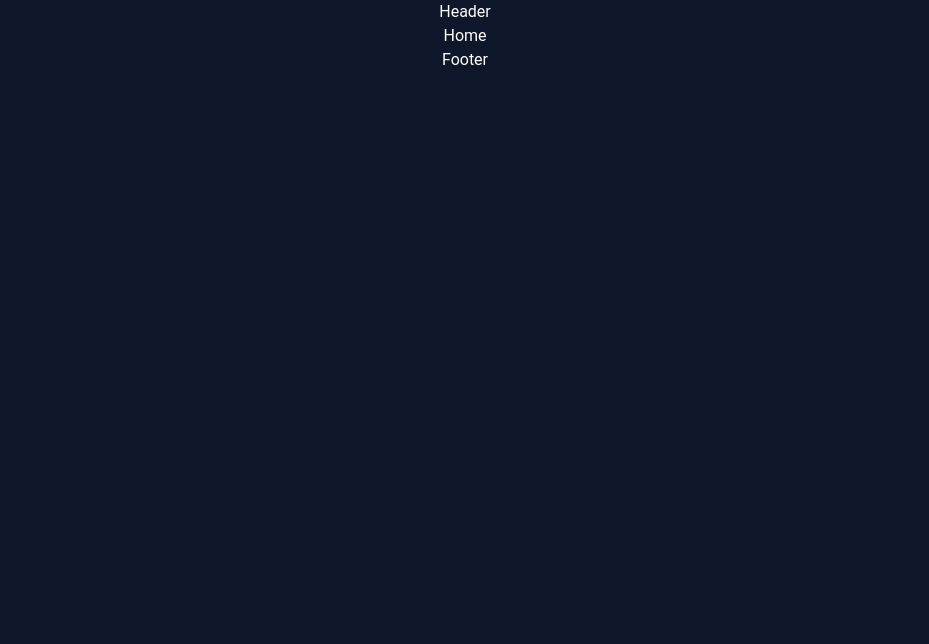
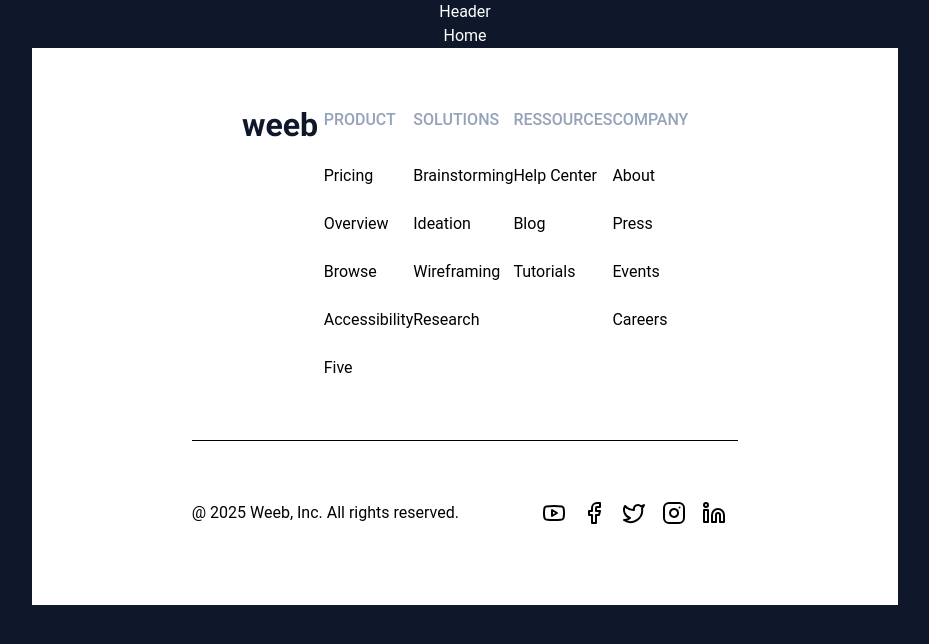
Before and after one commit to PierreSaumet/DST-P1, a React (Vite) app in the folder frontend/: page / in a window 1280 px wide. Shown: the top 644 px of the page, without its empty margins (175-1104 px from the left). Built offline with nearby package versions, Linux system fonts and the light colour scheme.

Commit message:
update(footer): add all text and colones. Need better display

```diff
--- a/frontend/src/Layout.jsx
+++ b/frontend/src/Layout.jsx
@@ -5,7 +5,7 @@ import Footer from "./components/Footer";
 
 function Layout() {
   return (
-    <div class="min-h-screen bg-layout-bg text-white font-roboto flex flex-col items-center">
+    <div class="min-h-screen flex flex-col items-center font-roboto bg-layout-bg text-white ">
       <Header />
       <main>
         <Outlet />
--- a/frontend/src/components/Footer.jsx
+++ b/frontend/src/components/Footer.jsx
@@ -1,7 +1,57 @@
+import { Link } from "react-router-dom";
+
+import { Youtube, Facebook, Twitter, Instagram, Linkedin } from "lucide-react";
+import Logo from "../assets/Links.png";
+
+
 function Footer() {
   return (
-    <div>
-      Footer
+    <div class="bg-white text-black px-2 lg:px-40 pb-5">
+      <div class="flex flex-col lg:flex-row  justify-between content-center px-[50px]">
+        <div class="my-2 lg:my-10 flex flex-col justify-content items-center">
+          <img src={Logo} alt="Weeb logo" class="my-5"/>
+        </div>
+
+        <div class="flex flex-col text-base font-normal my-2 lg:my-10">
+          <h2 class="font-medium text-blue-gray my-5">PRODUCT</h2>
+          <Link class="my-3">Pricing</Link>
+          <Link class="my-3">Overview</Link>
+          <Link class="my-3">Browse</Link>
+          <Link class="my-3">Accessibility</Link>
+          <Link class="my-3">Five</Link>
+        </div>
+        <div class="flex flex-col text-base font-normal my-2 lg:my-10">
+          <h2 class="font-medium text-blue-gray my-5">SOLUTIONS</h2>
+          <Link class="my-3">Brainstorming</Link>
+          <Link class="my-3">Ideation</Link>
+          <Link class="my-3">Wireframing</Link>
+          <Link class="my-3">Research</Link>
+        </div>
+        <div class="flex flex-col text-base font-normal my-2 lg:my-10">
+          <h2 class="font-medium text-blue-gray my-5">RESSOURCES</h2>
+          <Link class="my-3">Help Center</Link>
+          <Link class="my-3">Blog</Link>
+          <Link class="my-3">Tutorials</Link>
+        </div>
+        <div class="flex flex-col text-base font-normal my-2 lg:my-10">
+          <h2 class="font-medium text-blue-gray my-5">COMPANY</h2>
+          <Link class="my-3">About</Link>
+          <Link class="my-3">Press</Link>
+          <Link class="my-3">Events</Link>
+          <Link class="my-3">Careers</Link>
+        </div>
+      </div>
+
+      <div class="flex flex-col lg:flex-row lg:justify-between items-center border-t py-15 mt-2">
+        <h2 class="">@ 2025 Weeb, Inc. All rights reserved.</h2>
+        <div class="flex flex-row my-5 lg:my-0 px-1">
+          <Youtube size={24}  class=" mx-0 lg:mx-2"/>
+          <Facebook size={24}  class="mx-0 lg:mx-2"/>
+          <Twitter size={24}  class="mx-0 lg:mx-2"/>
+          <Instagram size={24}  class="mx-0 lg:mx-2"/>
+          <Linkedin size={24}  class="mx-0 lg:mx-2"/>
+        </div>
+      </div>
     </div>
   );
 };
```
Also changed, not shown: frontend/src/assets/Links.png (added).
